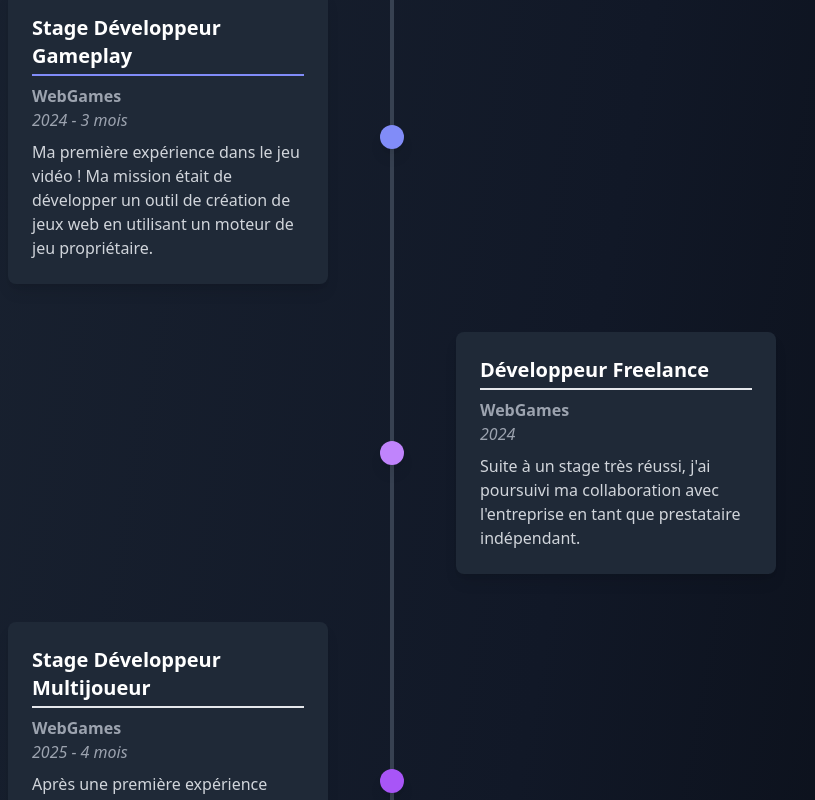
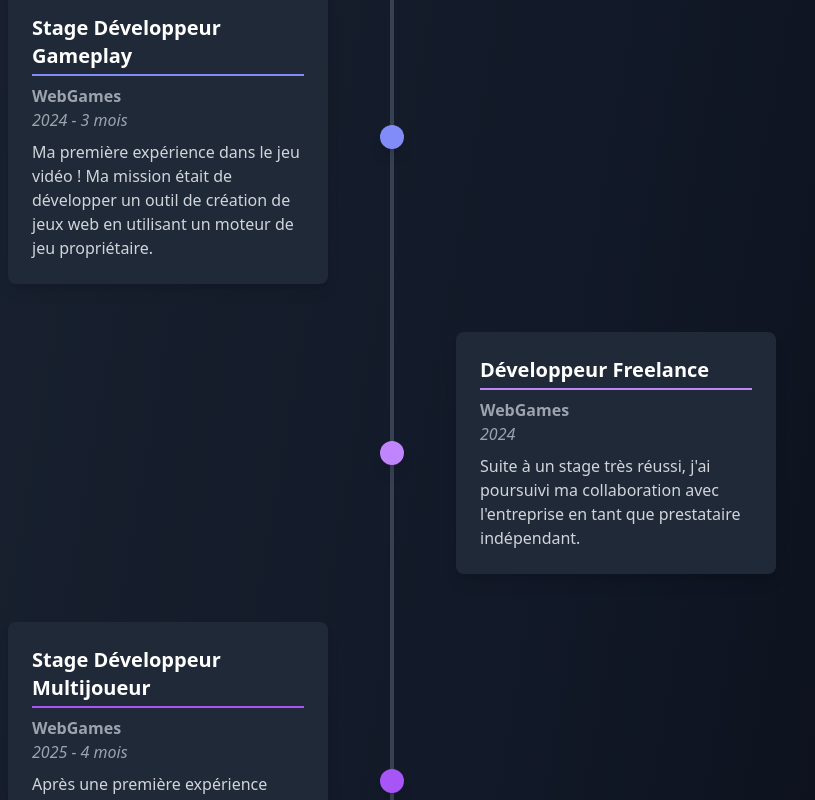
Before and after one commit to LePeruvienn/portfolio, a React (Vite) app: page /#/about in a window 1280 px wide. Shown: the part 2220-3020 px from the top of the page, without its empty margins (248-1063 px from the left). Built offline with nearby package versions, Linux system fonts and the light colour scheme; what @xpd/tailwind-3dtransforms would draw is missing.

Commit message:
Update about me, almost finish

```diff
--- a/src/components/About.jsx
+++ b/src/components/About.jsx
@@ -7,77 +7,13 @@ import Outils from "./about/Outils.jsx";
 import Languages from "./about/Languages.jsx";
 import DropdownList from "./about/DropdownList.jsx";
 import Hobbys from "./about/Hobbys.jsx";
+import Timeline from "./about/Timeline.jsx";
 import { useTranslation } from "react-i18next";
 
 function About () {
 
 	const { t, i18n } = useTranslation("about");
 
-	const timelineData = [
-		{
-			"year": "2022",
-			"title": "BUT Informatique",
-			"context": "Université Paris-Saclay",
-			"description": "Après un baccalauréat général et une année en Mesures Physiques, j'ai finalement décidé de me lancer dans l'informatique à l'IUT d'Orsay !",
-			"color": "-teal-400"
-		},
-		{
-			"year": "2024 - 3 mois",
-			"title": "Stage Développeur Gameplay",
-			"context": "WebGames",
-			"description": "Ma première expérience dans le jeu vidéo ! Ma mission était de développer un outil de création de jeux web en utilisant un moteur de jeu propriétaire.",
-			"color": "-indigo-400"
-		},
-		{
-			"year": "2024",
-			"title": "Développeur Freelance",
-			"context": "WebGames",
-			"description": "Suite à un stage très réussi, j'ai poursuivi ma collaboration avec l'entreprise en tant que prestataire indépendant.",
-			"color": "-purple-400"
-		},
-		{
-			"year": "2025 - 4 mois",
-			"title": "Stage Développeur Multijoueur",
-			"context": "WebGames",
-			"description": "Après une première expérience enrichissante, j’ai souhaité prendre davantage de responsabilités au sein de l’entreprise et approfondir mes connaissances sur le développement de jeux en ligne.",
-			"color": "-purple-500"
-		}
-	];
-
-	const techs = [
-		{
-			title: "React",
-			color: "bg-teal-400"
-		},
-		{
-			title: "Node.js",
-			color: "bg-indigo-400"
-		},
-		{
-			title: "Python",
-			color: "bg-purple-400"
-		},
-		{
-			title: "JavaScript",
-			color: "bg-orange-400"
-		},
-		{
-			title: "CSS",
-			color: "bg-red-400"
-		},
-		{
-			title: "HTML",
-			color: "bg-yellow-400"
-		},
-		{
-			title: "Docker",
-			color: "bg-green-400"
-		},
-		{
-			title: "Git",
-			color: "bg-blue-400"
-		}
-	];
 
 	return (
 		<>
@@ -181,7 +117,7 @@ function About () {
 						<div className="w-3 h-3 rounded-full bg-purple-400"></div>
 						<div>
 							<h4 className="text-2xl font-semibold text-purple-400">
-								Les Fondations du jeu en ligne
+								IA et Cybersécurité
 							</h4>
 							<p className="text-xl text-gray-300">
 								blablablabla blabla
@@ -193,37 +129,22 @@ function About () {
 
 				{/* Timeline Section */}
 				<h2 className="text-2xl font-bold mb-4"> Mon Parcours </h2>
+
 				<div className="mt-12 -mb-4">
 					<p className="w-1/2 mx-auto text-2xl text-center text-gray-400 font-semibold">
 						Est apparu le 2 décembre 2003 en Essonne ...
 					</p>
 				</div>
-				<div className="relative space-y-12 pb-12">
-					<div className="absolute left-1/2 w-1 h-full bg-gray-700 transform -translate-x-1/2"></div>
 
-					{timelineData.map((item, index) => (
-						<div key={index} className={`relative flex flex-col md:flex-row md:items-center ${index % 2 === 0 ? "md:flex-row-reverse" : ""}`}>
-							<div className="md:w-5/12 p-6 bg-gray-800 rounded-lg shadow-lg text-center md:text-left">
-								<h3 className={`mb-2 pb-1 text-xl font-bold border-b-2 border${item.color}`}>{item.title}</h3>
-								<p className="text-gray-400 font-semibold">{item.context}</p>
-								<p className="text-gray-400 italic">{item.year}</p>
-								<p className="text-gray-300 mt-2">{item.description}</p>
-							</div>
-							<div className="hidden md:flex md:w-2/12 justify-center">
-								<div className={`w-6 h-6 bg${item.color} rounded-full shadow-lg`}></div>
-							</div>
-							<div className="md:w-5/12"></div>
-						</div>
-					))}
-				</div>
+				<Timeline/>
 
+				{/* Project Section */}
 				<h2 className="text-2xl font-bold"> Quelques Projets </h2>
 
 				<p>
 					Voici trois projet que j'ai beaucoup aimé et qui m'ont aussi beaucoup appris, hésitez pas à jeter un coup d'oeuil !
 				</p>
 
-				{/* Project Section */}
 				<Projects/>
 
 
@@ -232,25 +153,28 @@ function About () {
 					Voici une petite liste de toutes les technologies avec lequels j'ai eu de l'expérience, hésitez pas à me contacter si vous voulez collaborez pour un projet :)
 				</p>
 
-				<TechCarousel techs={techs} />
+				<TechCarousel />
 
+				{/* Tools Section */}
 				<h2 className="text-2xl font-bold"> Mes Outils </h2>
 
 				<Outils/>
 
+				{/* Other excursion (en dehors du code) Section */}
 				<h2 className="mb-4 text-2xl font-bold"> En dehors du code </h2>
 
 				<p>
 					J'ai toujours aimé les ordinateur et depuis tout petit je m'amuse à créer des choses à l'aide ces machines. Grâce à cette curiosité qui m'animais chaque jour j'ai toucher à plein de logiciel qui m'ont permis de réaliser ce que je voulais.
 				</p>
-
 				<p className="mb-4">
 					Voici un peu à quoi tout ce que j'ai toucher
 				</p>
 
-
 				<DropdownList/>
 
+
+
+				{/* Langues Section */}
 				<h2> Langues </h2>
 
 				<p>
@@ -259,6 +183,7 @@ function About () {
 
 				<Languages/>
 
+				{/* Hobbies Section */}
 				<h2 className="text-2xl font-bold"> Mes hobbys </h2>
 
 				<p>
--- a/src/components/about/DropdownList.jsx
+++ b/src/components/about/DropdownList.jsx
@@ -58,7 +58,7 @@ function DropdownList () {
 								</div>
 							</div>
 							{/* Arrow Icon */}
-							<FaChevronUp className={`text-gray-400 ${openIndex === index ? "rotate-0" : "rotate-180"} transition`} size={20} />
+							<FaChevronUp className={`ml-2 flex flex-shrink-0 text-gray-400 ${openIndex === index ? "rotate-0" : "rotate-180"} transition`} size={20} />
 						</div>
 
 						{/* Dropdown Content with Animation */}
--- /dev/null
+++ b/src/components/about/Timeline.jsx
@@ -0,0 +1,68 @@
+
+function Timeline () {
+
+	// Datas
+	const timelineData = [
+		{
+			"year": "2022",
+			"title": "BUT Informatique",
+			"context": "Université Paris-Saclay",
+			"description": "Après un baccalauréat général et une année en Mesures Physiques, j'ai finalement décidé de me lancer dans l'informatique à l'IUT d'Orsay !",
+			"color": "teal-400",
+		},
+		{
+			"year": "2024 - 3 mois",
+			"title": "Stage Développeur Gameplay",
+			"context": "WebGames",
+			"description": "Ma première expérience dans le jeu vidéo ! Ma mission était de développer un outil de création de jeux web en utilisant un moteur de jeu propriétaire.",
+			"color": "indigo-400",
+		},
+		{
+			"year": "2024",
+			"title": "Développeur Freelance",
+			"context": "WebGames",
+			"description": "Suite à un stage très réussi, j'ai poursuivi ma collaboration avec l'entreprise en tant que prestataire indépendant.",
+			"color": "purple-400",
+		},
+		{
+			"year": "2025 - 4 mois",
+			"title": "Stage Développeur Multijoueur",
+			"context": "WebGames",
+			"description": "Après une première expérience enrichissante, j’ai souhaité prendre davantage de responsabilités au sein de l’entreprise et approfondir mes connaissances sur le développement de jeux en ligne.",
+			"color": "purple-500",
+		}
+	];
+
+	// Color map, or else there will be bugs
+	const colorMap = {
+		"teal-400": "border-teal-400",
+		"indigo-400": "border-indigo-400",
+		"purple-400": "border-purple-400",
+		"purple-500": "border-purple-500",
+	};
+
+
+	return (
+
+		<div className="relative space-y-12 pb-12">
+			<div className="absolute left-1/2 w-1 h-full bg-gray-700 transform -translate-x-1/2"></div>
+
+			{timelineData.map((item, index) => (
+				<div key={index} className={`relative flex flex-col md:flex-row md:items-center ${index % 2 === 0 ? "md:flex-row-reverse" : ""}`}>
+					<div className="md:w-5/12 p-6 bg-gray-800 rounded-lg shadow-lg text-center md:text-left">
+					<h3 className={`mb-2 pb-1 text-xl font-bold border-b-2 ${`border-${item.color}`}`}>{item.title}</h3>
+						<p className="text-gray-400 font-semibold">{item.context}</p>
+						<p className="text-gray-400 italic">{item.year}</p>
+						<p className="text-gray-300 mt-2">{item.description}</p>
+					</div>
+					<div className="hidden md:flex md:w-2/12 justify-center">
+					<div className={`w-6 h-6 ${colorMap[item.color].replace("border-", "bg-")} rounded-full shadow-lg`}></div>
+					</div>
+					<div className="md:w-5/12"></div>
+				</div>
+			))}
+		</div>
+	)
+}
+
+export default Timeline;
--- a/src/components/about/techsCarousel.jsx
+++ b/src/components/about/techsCarousel.jsx
@@ -1,7 +1,43 @@
 import React, { useEffect, useRef, useState } from "react";
 import { motion, useAnimation } from "framer-motion";
 
-const TechCarousel = ({ techs }) => {
+function TechCarousel () {
+
+	const techs = [
+		{
+			title: "React",
+			color: "bg-teal-400"
+		},
+		{
+			title: "Node.js",
+			color: "bg-indigo-400"
+		},
+		{
+			title: "Python",
+			color: "bg-purple-400"
+		},
+		{
+			title: "JavaScript",
+			color: "bg-orange-400"
+		},
+		{
+			title: "CSS",
+			color: "bg-red-400"
+		},
+		{
+			title: "HTML",
+			color: "bg-yellow-400"
+		},
+		{
+			title: "Docker",
+			color: "bg-green-400"
+		},
+		{
+			title: "Git",
+			color: "bg-blue-400"
+		}
+	];
+
 
 	const carouselRef = useRef (null);
 	const [carouselWidth, setCarouselWidth] = useState (0);
```
Also changed, not shown: src/components/about/Outils.jsx (+17 -33 lines).
